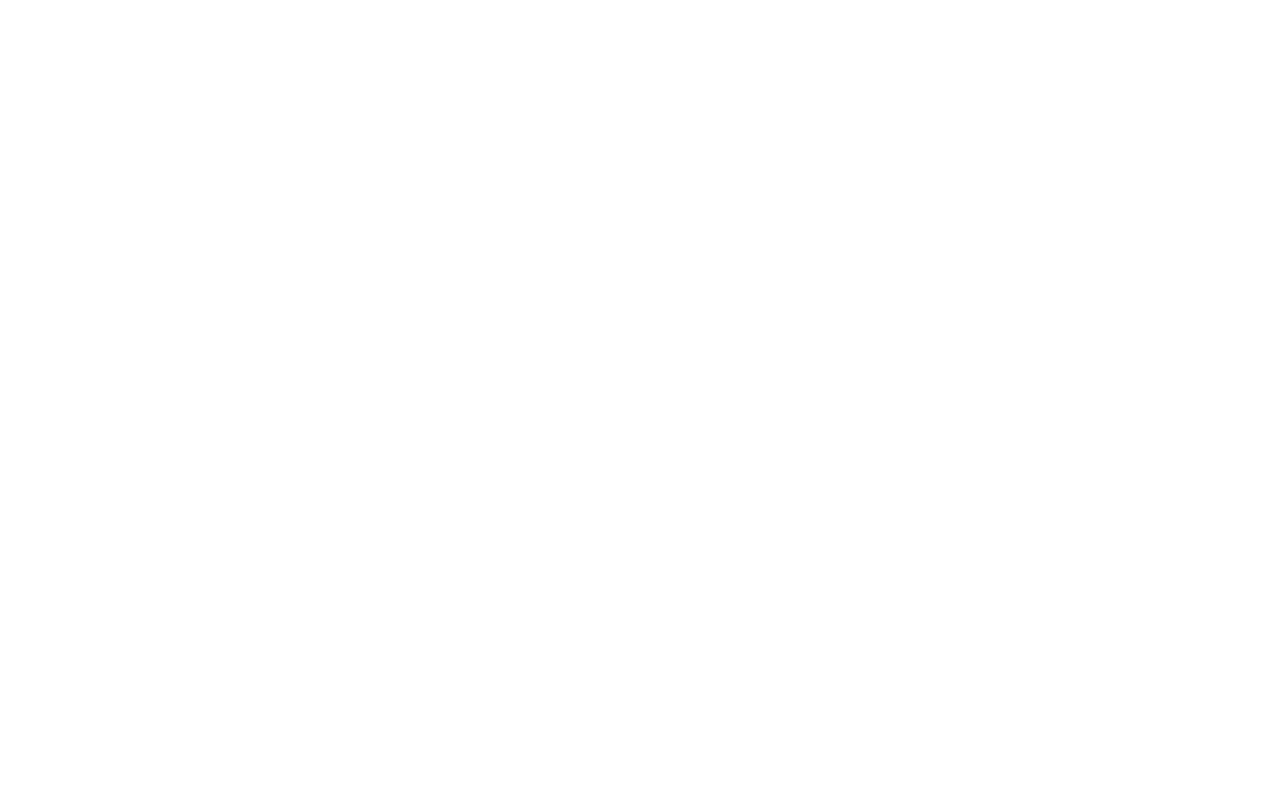
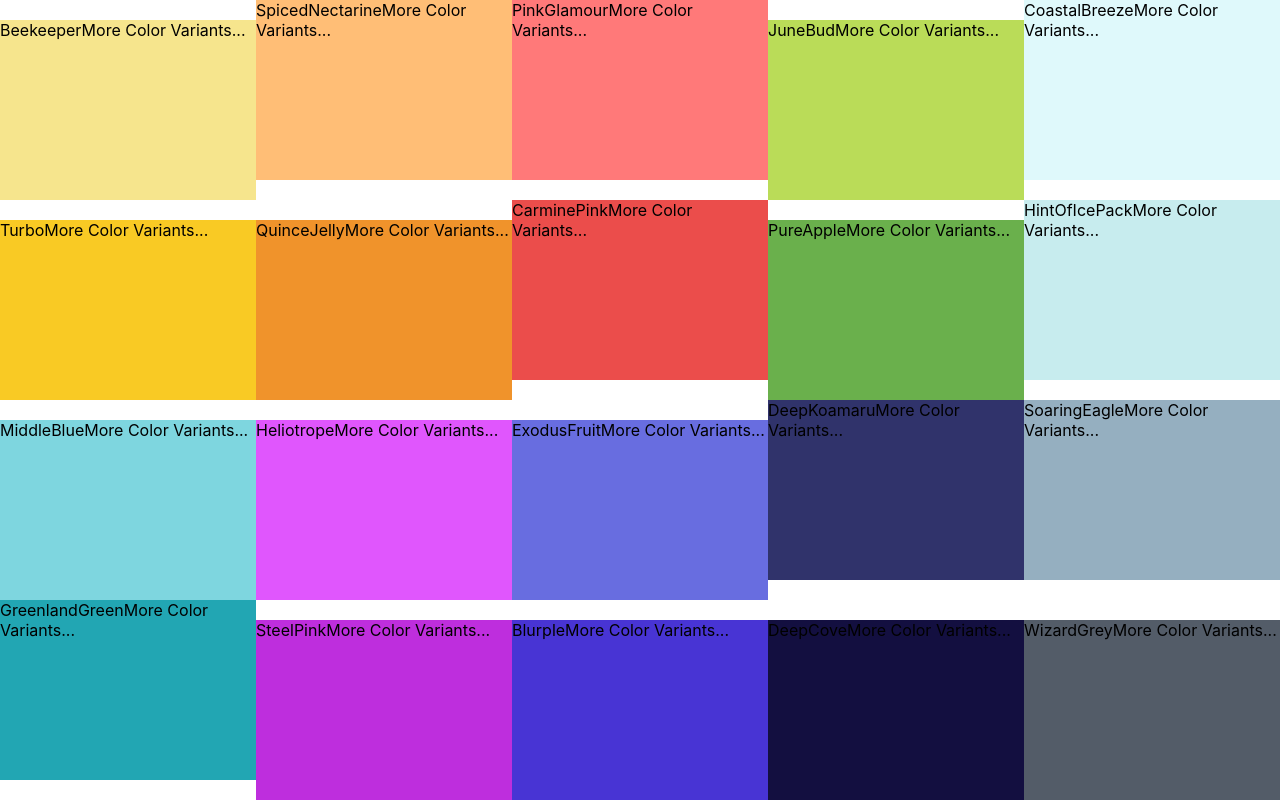
Before and after one commit to damienluzzo33/color-palette-maker, a React (Create React App) app: page / in a window 1280 px wide. Built offline with nearby package versions, Linux system fonts and the light colour scheme.

Commit message:
add color box component, connect to color palette component, and add some basic styling

```diff
--- /dev/null
+++ b/src/ColorBox.css
@@ -0,0 +1,8 @@
+.ColorBox {
+    height: 25%;
+    width: 20%;
+    margin: 0 auto;
+    display: inline-block;
+    position: relative;
+    cursor: pointer;
+}
--- /dev/null
+++ b/src/ColorBox.js
@@ -0,0 +1,15 @@
+import React, { Component } from 'react';
+import './ColorBox.css';
+
+class ColorBox extends Component {
+	render() {
+		return (
+			<div className="ColorBox" style={{ background: this.props.background }}>
+				<span>{this.props.name}</span>
+				<span>More Color Variants...</span>
+			</div>
+		);
+	}
+}
+
+export default ColorBox;
--- /dev/null
+++ b/src/ColorPalette.css
@@ -0,0 +1,7 @@
+.ColorPalette {
+    height: 100vh;
+}
+
+.ColorPalette-colors {
+    height: 90%;
+}
--- a/src/ColorPalette.js
+++ b/src/ColorPalette.js
@@ -1,11 +1,18 @@
 import React, { Component } from 'react';
+import ColorBox from './ColorBox';
+import './ColorPalette.css';
 
 class ColorPalette extends Component {
 	render() {
+        const colorBoxes = this.props.colors.map(color => (
+            <ColorBox background={color.color} name={color.name} />
+        ));
 		return (
 			<div className="ColorPalette">
 				{/* Navbar will go here... */}
-				<div className="ColorPalette-colors">{/* This is where a lot of color boxes will live... */}</div>
+				<div className="ColorPalette-colors">
+                    {colorBoxes}
+                </div>
 				{/* The Footer will go here... */}
 			</div>
 		);
```
